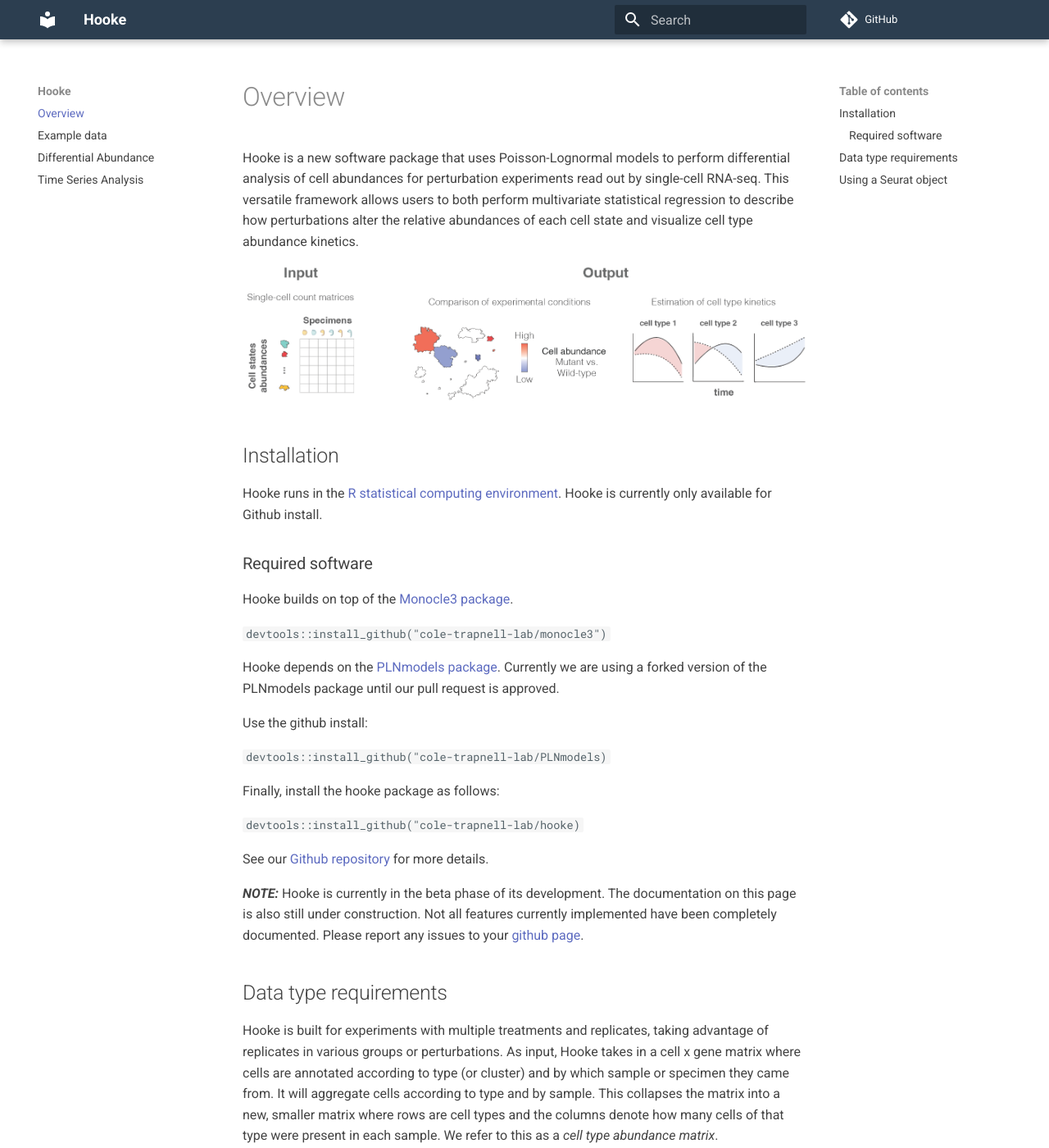
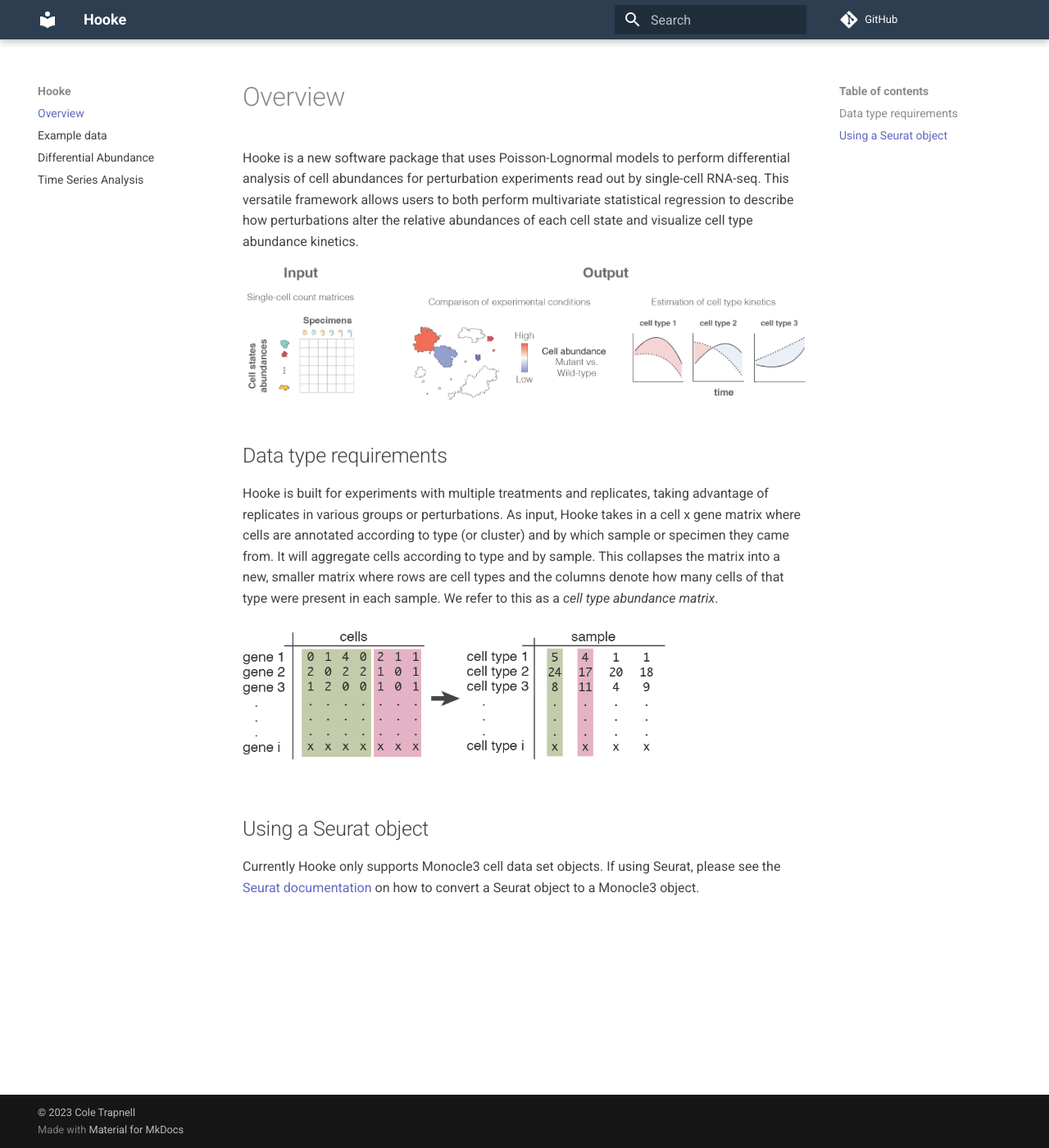
Before and after one commit to cole-trapnell-lab/hooke, an MkDocs documentation site: the page built from docs/index.md, in a window 1280 px wide and 1400 px high. Shown: the whole window at 82% size. Built offline with MkDocs 1.6.1 and Material for MkDocs 9.7.7, drawn with Linux system fonts in a browser that asks for light colours; comment, search, counter and statistics services are not loaded.

Commit message:
splitting tabs

````diff
--- a/docs/index.md
+++ b/docs/index.md
@@ -3,30 +3,6 @@
 Hooke is a new software package that uses Poisson-Lognormal models to perform differential analysis of cell abundances for perturbation experiments read out by single-cell RNA-seq. This versatile framework allows users to both perform multivariate statistical regression to describe how perturbations alter the relative abundances of each cell state and visualize cell type abundance kinetics.
 
 ![website_figure](assets/hooke_website_figure.png)
-
-## Installation
-
-Hooke runs in the [R statistical computing environment](https://www.r-project.org/). Hooke is currently only available for Github install.
-
-### Required software
-
-Hooke builds on top of the [Monocle3 package](https://cole-trapnell-lab.github.io/monocle3/docs/installation/).
-
-```devtools::install_github("cole-trapnell-lab/monocle3")```
-
-Hooke depends on the [PLNmodels package](https://pln-team.github.io/PLNmodels/index.html). Currently we are using a forked version of the PLNmodels package until our pull request is approved.
-
-Use the github install:
-
-```devtools::install_github("cole-trapnell-lab/PLNmodels)```
-
-Finally, install the hooke package as follows:
-
-```devtools::install_github("cole-trapnell-lab/hooke)```
-
-See our [Github repository](https://github.com/cole-trapnell-lab/hooke) for more details.
-
-**_NOTE:_** Hooke is currently in the beta phase of its development. The documentation on this page is also still under construction. Not all features currently implemented have been completely documented. Please report any issues to your [github page](https://github.com/cole-trapnell-lab/hooke/issues).
 
 
 ## Data type requirements
````
Also changed, not shown: docs/data_type.md (added, +10 -0 lines), docs/install.md (added, +29 -0 lines), docs/data.md (line endings or trailing spaces).
